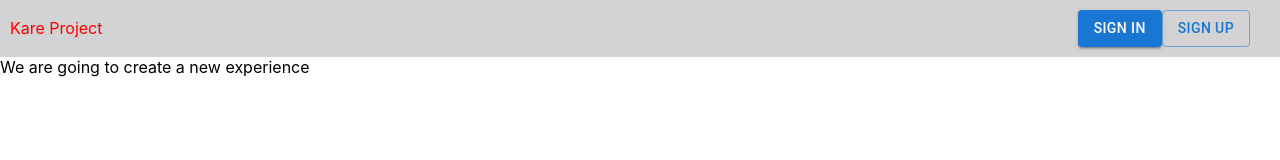
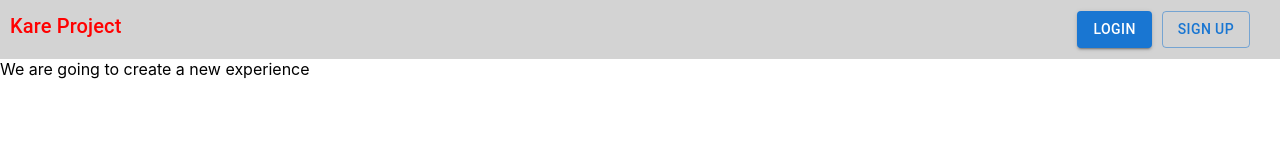
Before and after one commit to ViniciusDeAndrade/kare-front, a Next.js app: page / in a window 1280 px wide. Shown: the top 160 px of the page. Built offline with nearby package versions, Linux system fonts and the light colour scheme.

Commit message:
align buttons

```diff
--- a/src/components/button/index.tsx
+++ b/src/components/button/index.tsx
@@ -1,17 +1,21 @@
+import { Button } from "@material-ui/core";
 import { ButtonProps } from '../interfaces/ButtonProps';
 import { StyledButton } from './styles';
 
-const click = () => alert('cliquei novamente');
 
 function Botao (props: ButtonProps) {
     return (
-        <StyledButton
+        <StyledButton>
+            <Button
             variant={props.o?.variant}
+
             color={props.o?.color}
-            onClick={click}
-        >
-            {props.o?.text}
+            onClick={event => props.o?.onClick("quero")}
+            >
+                {props.o?.text}
+            </Button>
         </StyledButton>
+
     );
 }
 
--- a/src/components/button/styles.ts
+++ b/src/components/button/styles.ts
@@ -1,10 +1,6 @@
 import styled from "styled-components";
-import { Button } from "@material-ui/core";
-import { ButtonProps } from '../interfaces/ButtonProps';
 
 
-export const StyledButton = styled(Button)<ButtonProps>`
-   color: ${props => props.color}
-   variant: ${props => props.variant}
-   margin: inherit;
+export const StyledButton = styled.div`
+   margin: 0 0 0 10px;
 `;
--- a/src/components/header/index.tsx
+++ b/src/components/header/index.tsx
@@ -1,23 +1,30 @@
 import { Section, ButtonAlign } from './styles';
 import Botao from '../button';
+import Typography  from '@material-ui/core/Typography';
+
+const login = (querer: string) => alert(`${querer} fazer login`);
+
+const signIn = (querer: string) => alert(`${querer} me cadastrar`);
 
 export default function Header () {
     return (
         <Section>
-            <div>
+            <Typography variant="h6" gutterBottom component="div">
                 {/* <img src={kare} alt="Kare"/> */}
                 Kare Project
-            </div>
+            </Typography >
             <ButtonAlign>
                 <Botao o={
                     ({
-                        text:"sign in",
+                        text:"login",
                         color:"primary",
-                        variant:"contained"
+                        variant:"contained",
+                        onClick: login
                     })
                 }/>
                 <Botao o={
                     ({
+                        onClick: signIn,
                         text:"sign up",
                         color:"primary",
                         variant:"outlined"
--- a/src/components/header/styles.ts
+++ b/src/components/header/styles.ts
@@ -11,4 +11,5 @@ export const Section = styled.section`
 
 export const ButtonAlign = styled.div`
     margin: 0 20px;
+    display: flex;
 `
--- a/src/components/interfaces/ButtonProps.ts
+++ b/src/components/interfaces/ButtonProps.ts
@@ -1,5 +1,6 @@
 export interface ButtonProps {
     o?: {
+        onClick: Function,
         text: String,
         type?: String,
         variant?: 'text' | 'outlined' | 'contained',
```
